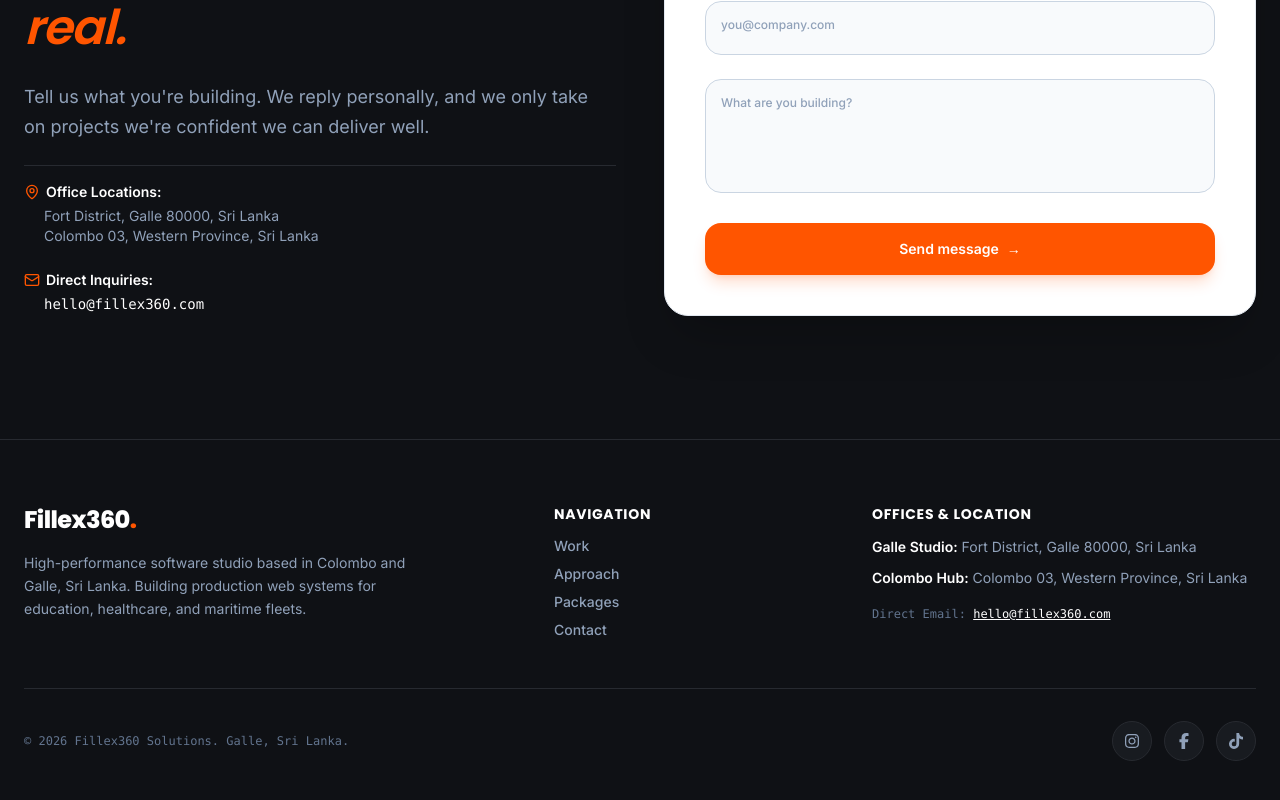
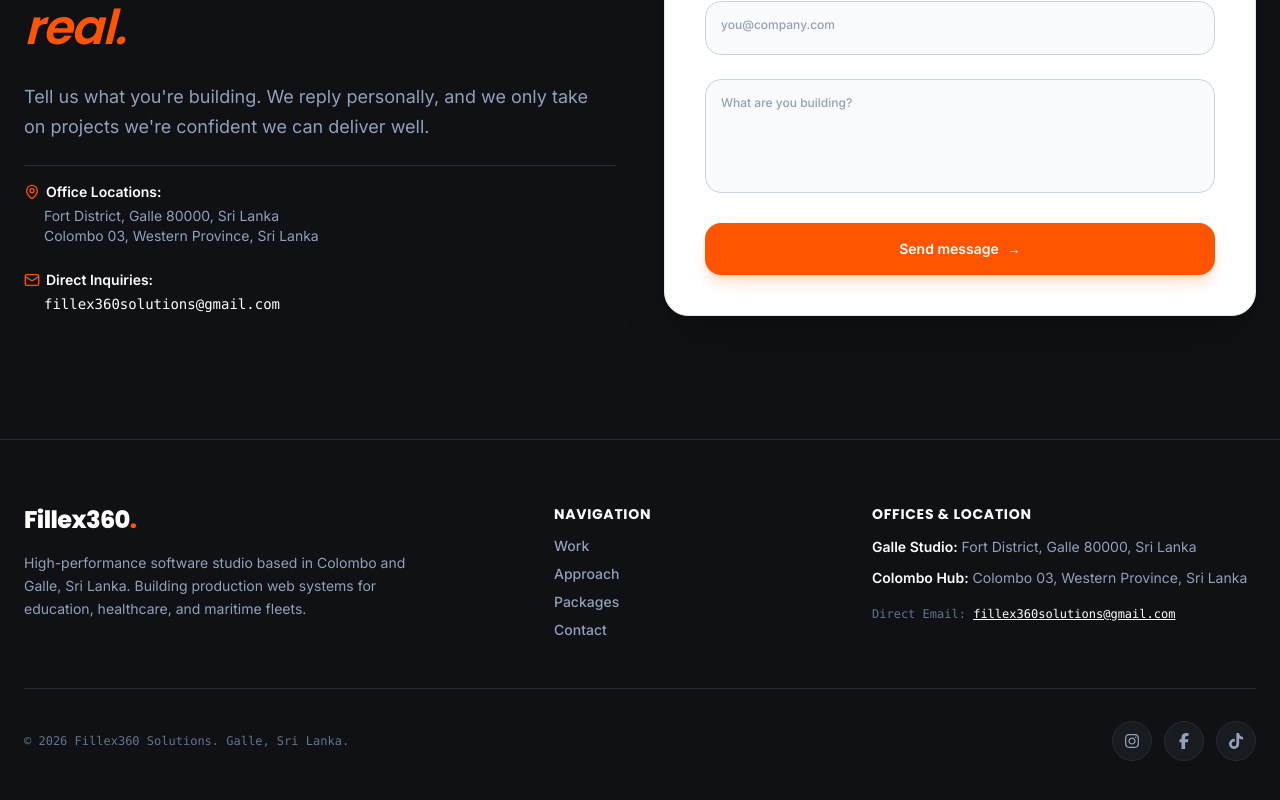
Before and after one commit to Thanuja47/fillex360-website, a Next.js app: page /contact in a window 1280 px wide. Shown: the part 342-1142 px from the top of the page. Built offline with nearby package versions, Linux system fonts and the light colour scheme.

Commit message:
Update official contact email address to fillex360solutions@gmail.com across footer, contact page, and backend route

```diff
--- a/app/api/contact/route.ts
+++ b/app/api/contact/route.ts
@@ -13,7 +13,7 @@
       );
     }
 
-    const toEmail = process.env.CONTACT_TO_EMAIL || "hello@fillex360.com";
+    const toEmail = process.env.CONTACT_TO_EMAIL || "fillex360solutions@gmail.com";
 
     // If API key is present, send email via Resend
     if (process.env.RESEND_API_KEY) {
--- a/app/contact/page.tsx
+++ b/app/contact/page.tsx
@@ -11,7 +11,7 @@
   return (
     <div className={`py-16 md:py-24 bg-dark text-white min-h-[85vh] flex items-center relative overflow-hidden ${fontClass}`}>
       {/* Ambient background drift glow */}
-      <div className="absolute -z-10 top-1/4 right-1/4 w-[400px] h-[400px] rounded-full bg-orange/10 blur-[100px] animate-[drift_8s_ease-in-out_infinite]" />
+      <div className="absolute -z-10 top-1/4 right-1/4 w-[300px] sm:w-[400px] h-[300px] sm:h-[400px] max-w-full rounded-full bg-orange/10 blur-[100px] animate-[drift_8s_ease-in-out_infinite] pointer-events-none" />
 
       <div className="max-w-7xl mx-auto px-6 grid grid-cols-1 lg:grid-cols-12 gap-12 items-center w-full relative z-10">
         {/* Left Side */}
@@ -54,7 +54,7 @@
                   <Mail size={16} className="text-orange shrink-0" />
                   Direct Inquiries:
                 </strong>
-                <p className="pl-5 font-mono text-white">hello@fillex360.com</p>
+                <p className="pl-5 font-mono text-white">fillex360solutions@gmail.com</p>
               </div>
             </div>
           </Reveal>
--- a/components/Footer.tsx
+++ b/components/Footer.tsx
@@ -60,7 +60,7 @@
               <p><strong className="text-white font-bold">Galle Studio:</strong> Fort District, Galle 80000, Sri Lanka</p>
               <p><strong className="text-white font-bold">Colombo Hub:</strong> Colombo 03, Western Province, Sri Lanka</p>
               <p className="text-xs text-slate-500 pt-2 font-mono">
-                Direct Email: <a href="mailto:hello@fillex360.com" className="text-white underline hover:text-orange transition-colors">hello@fillex360.com</a>
+                Direct Email: <a href="mailto:fillex360solutions@gmail.com" className="text-white underline hover:text-orange transition-colors">fillex360solutions@gmail.com</a>
               </p>
             </div>
           </div>
```
